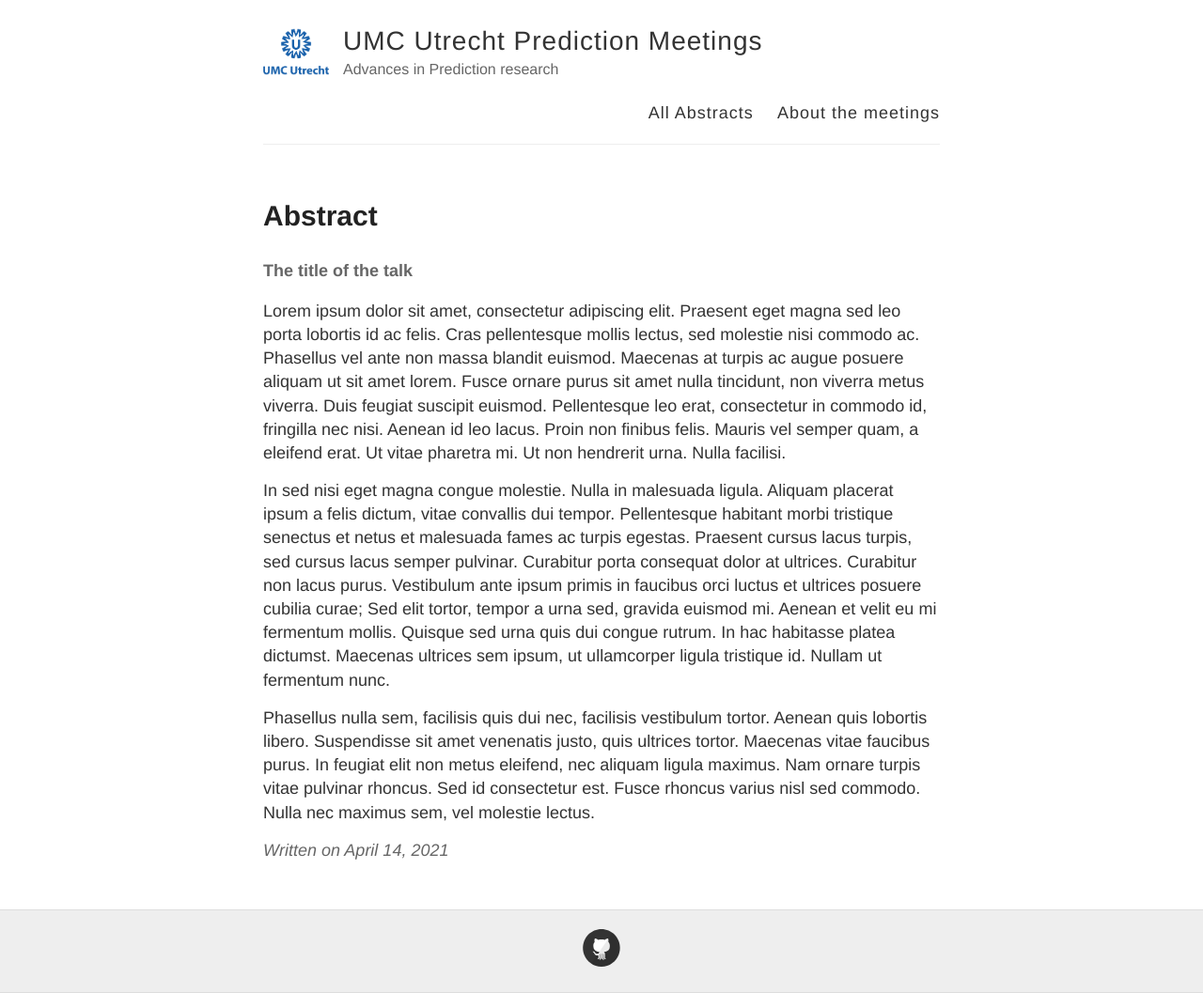
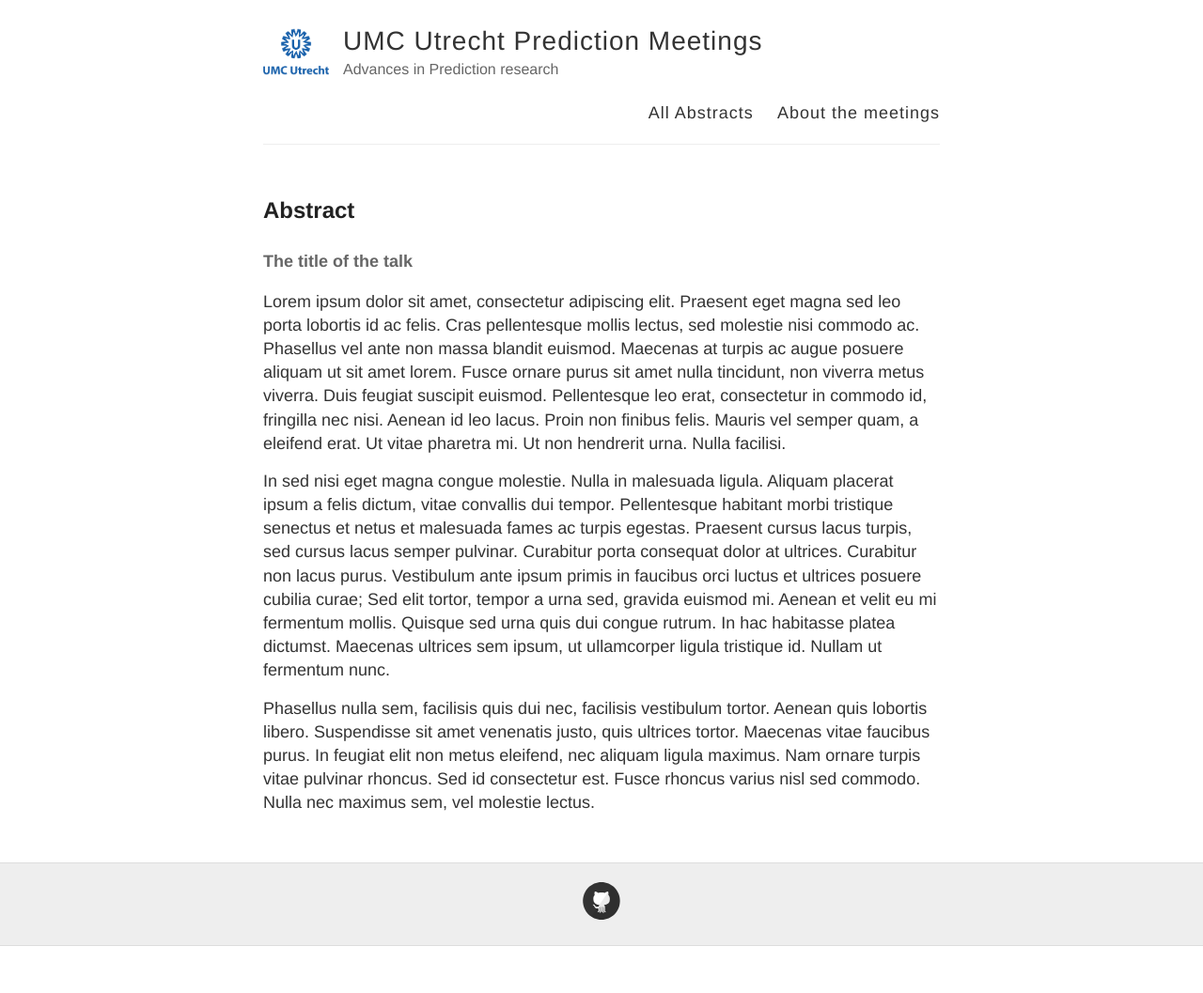
Before and after one commit to UMCPredictionMeetings/UMCPredictionMeetings.github.io, a Jekyll site: the page built from _posts/2021-4-14-Abstract.md, in a window 1280 px wide. Shown: the whole page at 94% size. Built offline with Jekyll 4.4.1, drawn with Linux system fonts in a browser that asks for light colours; after the commit the page ends 1007 px from its top, so only the background shows below that.

Commit message:
Update post.html

```diff
--- a/_layouts/post.html
+++ b/_layouts/post.html
@@ -3,15 +3,15 @@
 ---
 
 <article class="post">
-  <h1>{{ page.title }}</h1>
+  <h2>{{ page.title }}</h2>
 
   <div class="entry">
     {{ content }}
   </div>
 
-  <div class="date">
+  <!-- <div class="date">
     Written on {{ page.date | date: "%B %e, %Y" }}
-  </div>
+  </div> -->
 
   {% include disqus.html %}
 </article>
```
